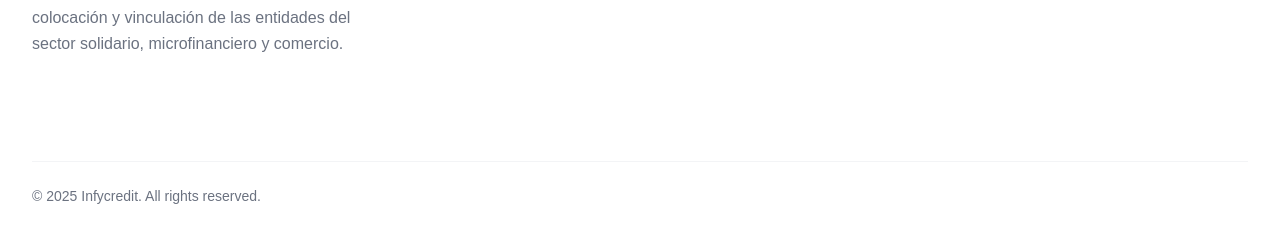
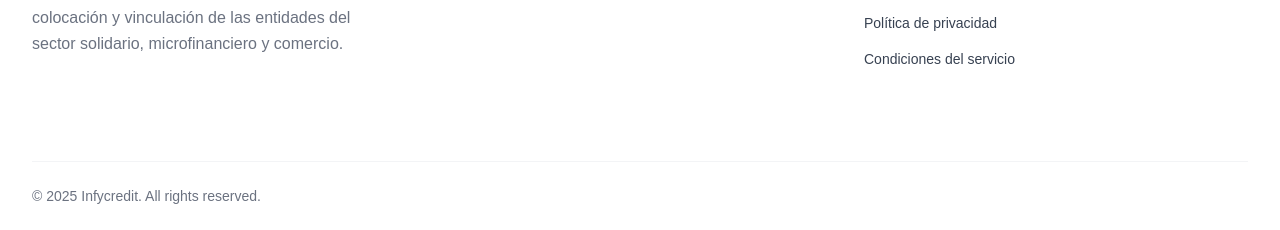
Before and after one commit to mfguatavauni/infycreditSite, an Astro site: page /blog in a window 1280 px wide. Shown: the part 663-893 px from the top of the page. Built offline with nearby package versions, Linux system fonts and the light colour scheme; Astro itself is replaced by a stand-in of ours.

Commit message:
Se adiciona politica de uso y terminos y condiciones

```diff
--- a/src/components/Footer2.vue
+++ b/src/components/Footer2.vue
@@ -205,14 +205,22 @@ microfinanciero y comercio.
             </li>
 
             <li>
-              <a
-                class="text-gray-700 transition hover:text-gray-700/75 dark:text-white dark:hover:text-white/75"
-                href="#"
-              >
+              <a class="text-gray-700 transition hover:text-gray-700/75 dark:text-white dark:hover:text-white/75" href="#">
                 Support
               </a>
             </li>
 
+            <li>
+              <a class="text-gray-700 transition hover:text-gray-700/75 dark:text-white dark:hover:text-white/75" href="/docs/PoliticaInfycredit.pdf" target="_blank" rel="noopener noreferrer">
+                Política de privacidad
+              </a>
+            </li>
+
+            <li>
+              <a class="text-gray-700 transition hover:text-gray-700/75 dark:text-white dark:hover:text-white/75" href="/docs/TerminosInfycredit.pdf" target="_blank" rel="noopener noreferrer">
+                Condiciones del servicio
+              </a>
+            </li>
 
           </ul>
         </div>
```
Also changed, not shown: 2 other files.
